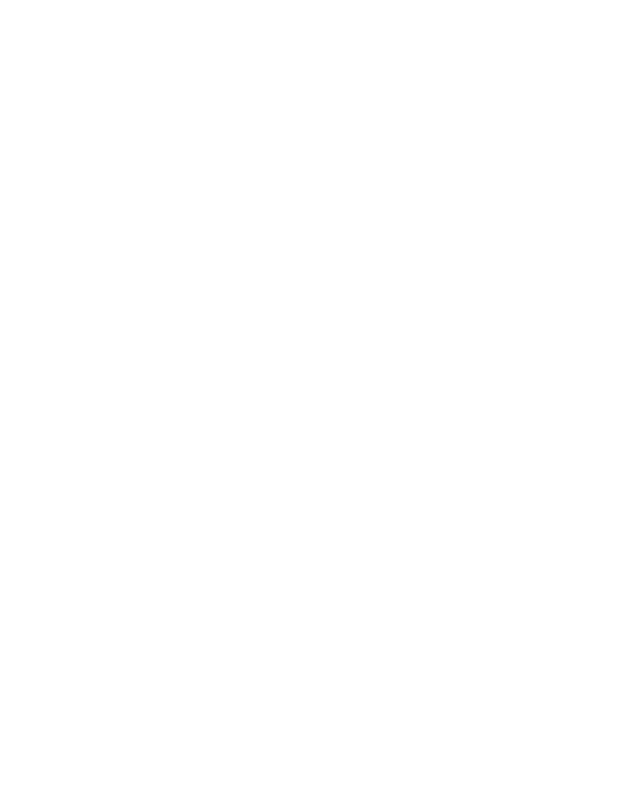
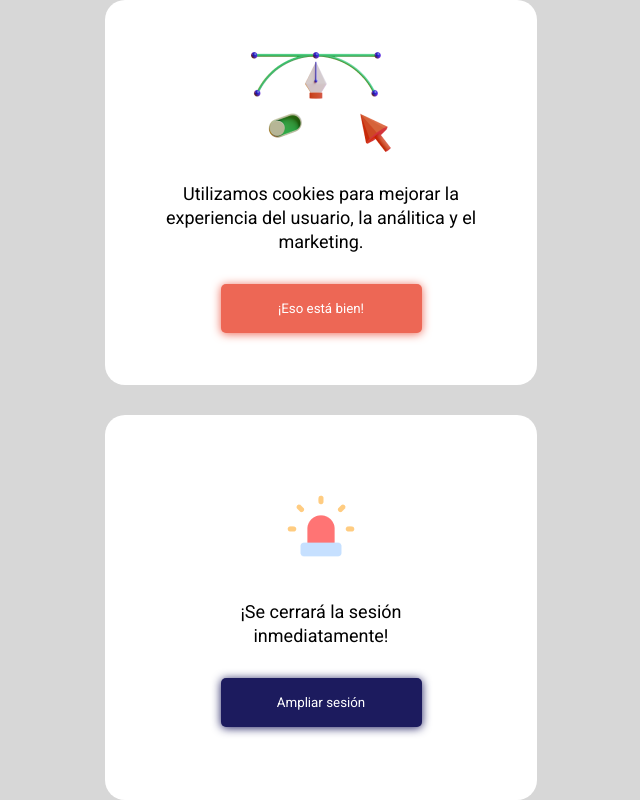
Before and after one commit to ChristianFey22/pops-ups, a plain HTML site: page index.html in a window 1280 px wide. Shown: the whole page, without its empty margins (319-959 px from the left). Drawn offline with Linux system fonts and the light colour scheme.

Commit message:
Finalizacion del reto de los pops-ups

```diff
--- a/index.html
+++ b/index.html
@@ -6,5 +6,26 @@
     <title>Pop-Ups</title>
     <link rel="stylesheet" href="./style.css" />
   </head>
-  <body></body>
+  <body>
+    <main>
+      <section class="section-alerts">
+        <div class="alert-cookies">
+          <img src="./img/Saly-27.png" alt="" />
+          <p>
+            Utilizamos cookies para mejorar la experiencia del usuario, la
+            análitica y el marketing.
+          </p>
+          <button>¡Eso está bien!</button>
+        </div>
+        <div class="alert-sesion">
+          <img src="./img/Frame.png" alt="alerta" />
+          <p>
+            ¡Se cerrará la sesión <br />
+            inmediatamente!
+          </p>
+          <button>Ampliar sesión</button>
+        </div>
+      </section>
+    </main>
+  </body>
 </html>
--- a/style.css
+++ b/style.css
@@ -0,0 +1,64 @@
+@import url("https://fonts.googleapis.com/css2?family=Roboto:ital,wght@0,100;0,300;0,400;0,500;0,700;0,900;1,100;1,300;1,400;1,500;1,700;1,900&display=swap");
+
+* {
+  padding: 0;
+  margin: 0;
+  box-sizing: border-box;
+  font-family: "Roboto", sans-serif;
+}
+
+body {
+  background-color: #d7d7d7;
+}
+
+main {
+  height: 100vh;
+}
+
+.section-alerts {
+  height: 100%;
+  display: flex;
+  flex-direction: column;
+  align-items: center;
+  justify-content: center;
+  gap: 30px;
+}
+
+.section-alerts div {
+  width: 432px;
+  height: 389px;
+  display: flex;
+  flex-direction: column;
+  align-items: center;
+  justify-content: center;
+  gap: 30px;
+  background-color: #fff;
+  border-radius: 20px;
+}
+
+.alert-cookies p,
+.alert-sesion p {
+  text-align: center;
+  font-weight: 400;
+  margin: 0 3rem;
+  font-size: 18px;
+  line-height: 24px;
+}
+
+button {
+  color: #fff;
+  border: none;
+  border-radius: 5px;
+  width: 201px;
+  height: 49px;
+}
+
+.alert-cookies button {
+  background-color: #ed6755;
+  box-shadow: 0px 1px 10px #ed6755;
+}
+
+.alert-sesion button {
+  background-color: #1c1b5e;
+  box-shadow: 0px 1px 10px #1c1b5e;
+}
```
